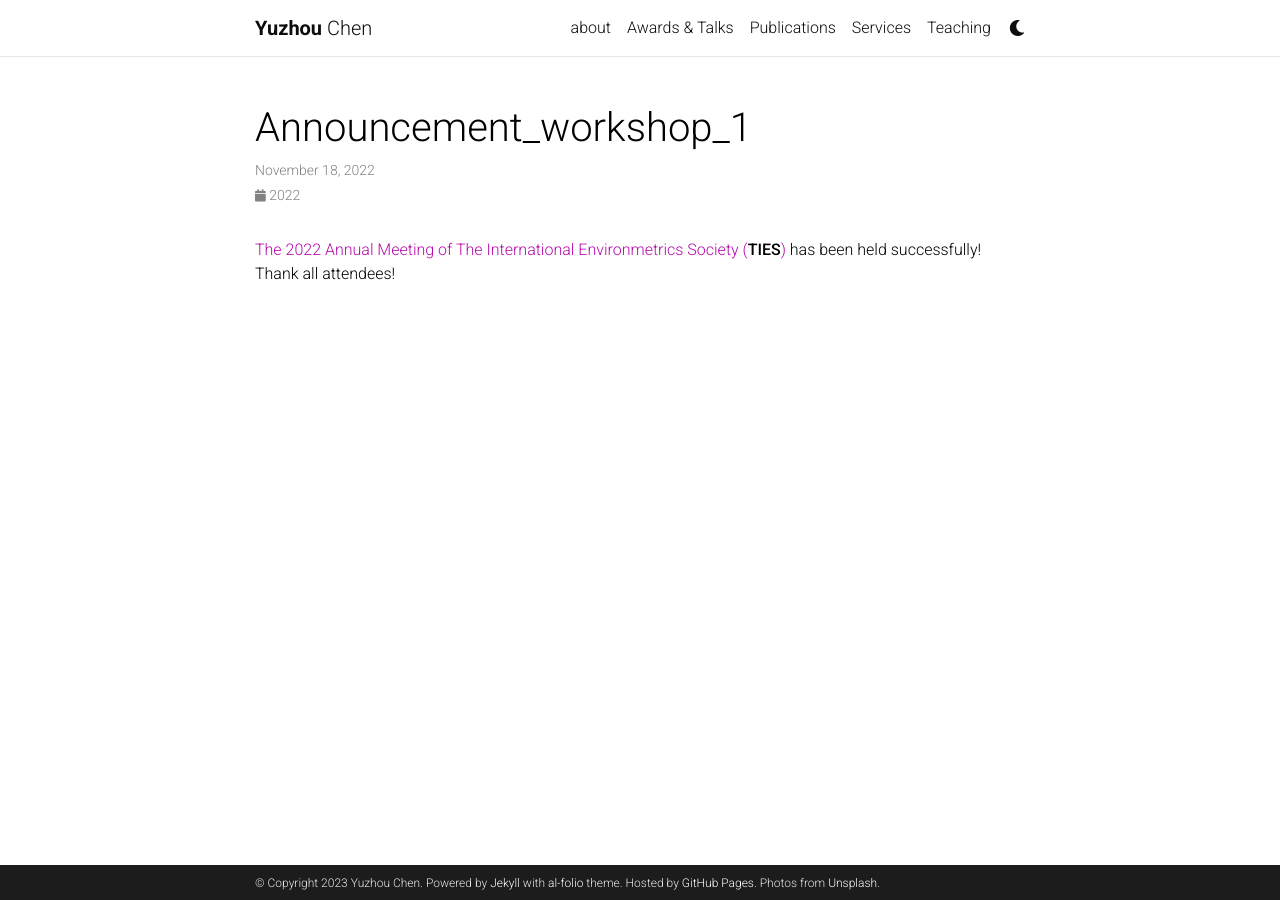
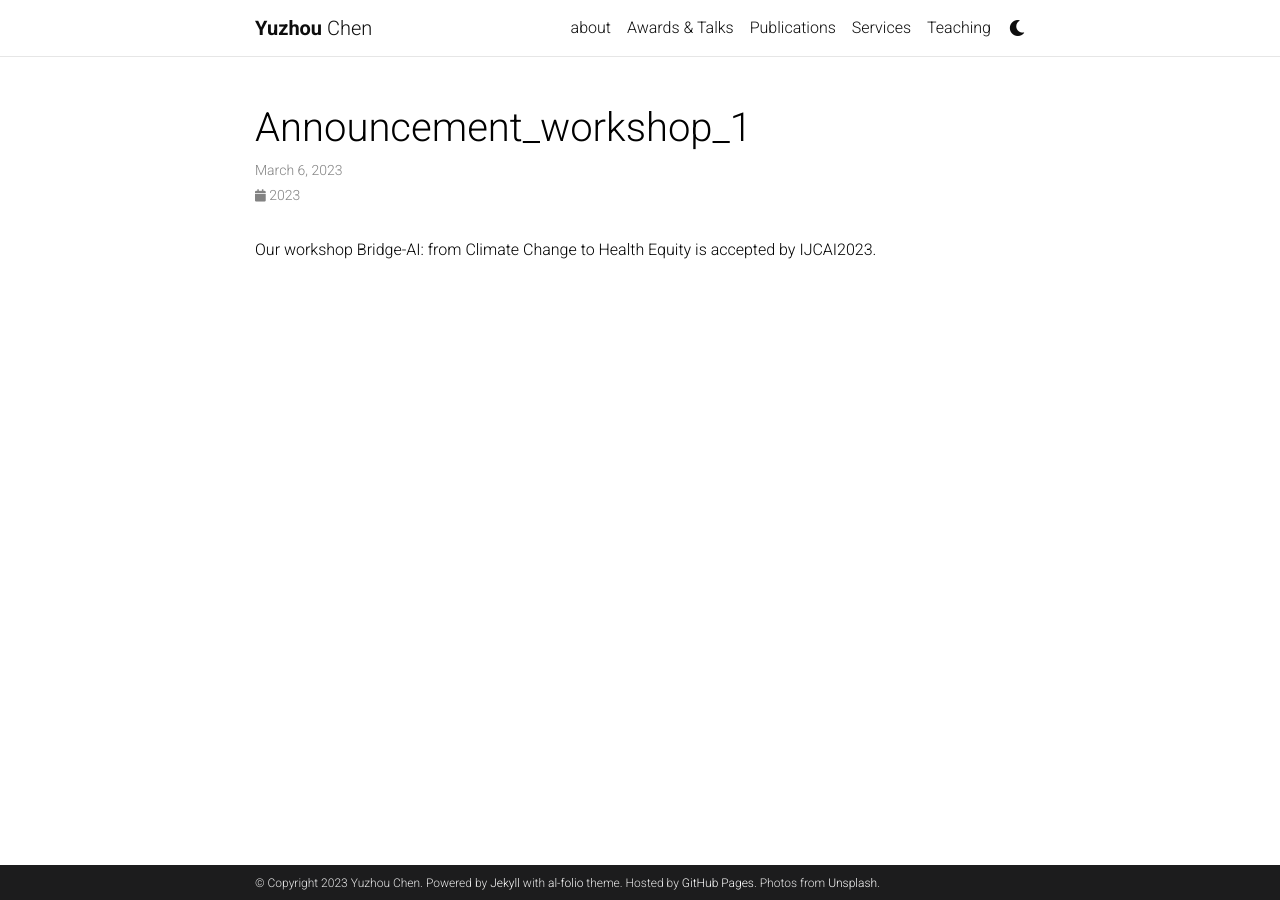
Before and after one commit to yuzhouguangc/yuguang_website, a Jekyll site: the page built from _news/announcement_workshop_1.md, in a window 1280 px wide. Built offline with Jekyll 4.4.1, drawn with Linux system fonts in a browser that asks for light colours; comment, search, counter and statistics services are not loaded; a style sheet for code colours, icons or effects is not loaded.

Commit message:
Update announcement_workshop_1.md

```diff
--- a/_news/announcement_workshop_1.md
+++ b/_news/announcement_workshop_1.md
@@ -1,7 +1,7 @@
 ---
 layout: post
-date: 2022-11-18
+date: 2023-03-06
 inline: true
 ---
 
-[The 2022 Annual Meeting of The International Environmetrics Society (**TIES**)](https://www.environmetrics.xyz/TIES2022) has been held successfully! Thank all attendees!
+Our workshop Bridge-AI: from Climate Change to Health Equity is accepted by IJCAI2023.
```
